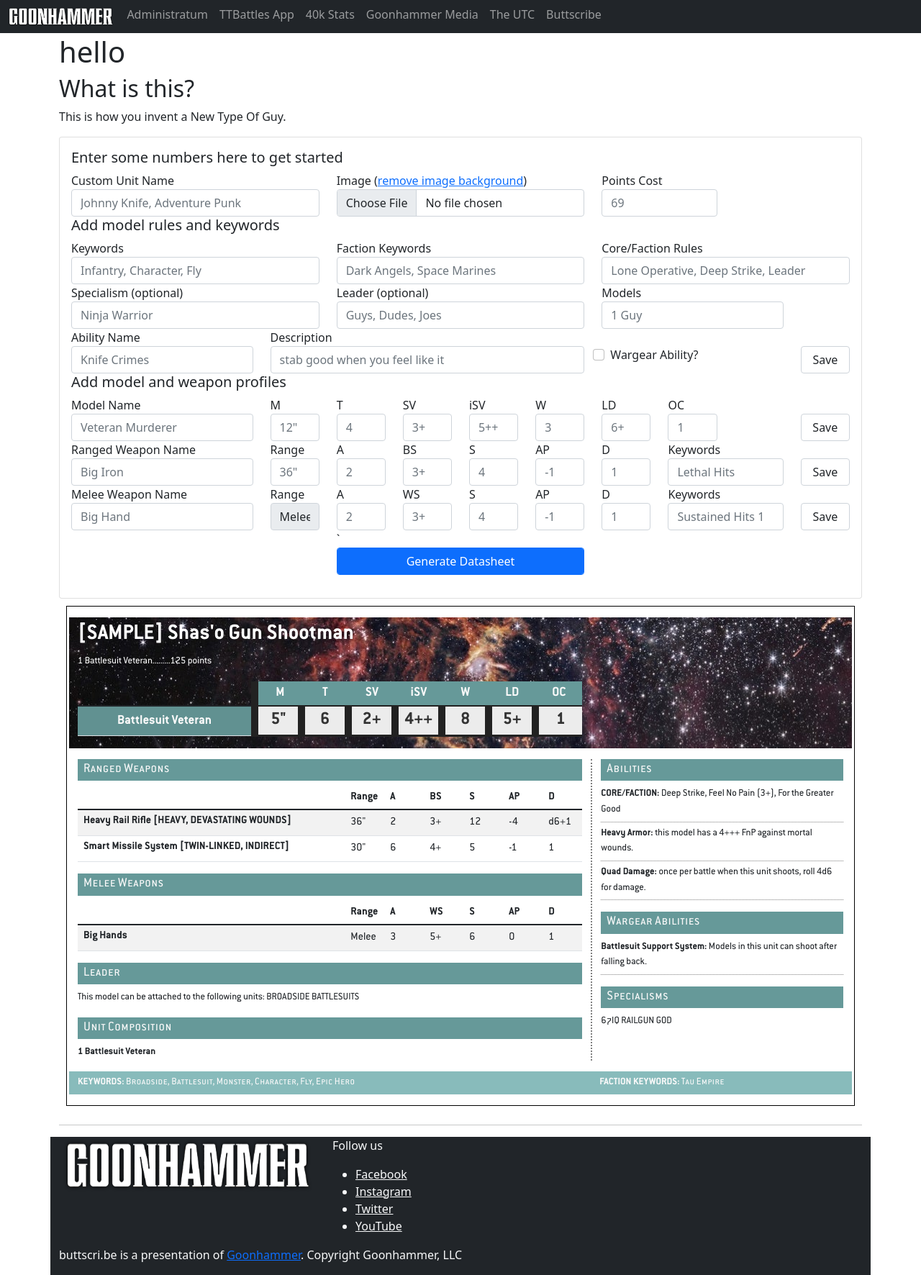
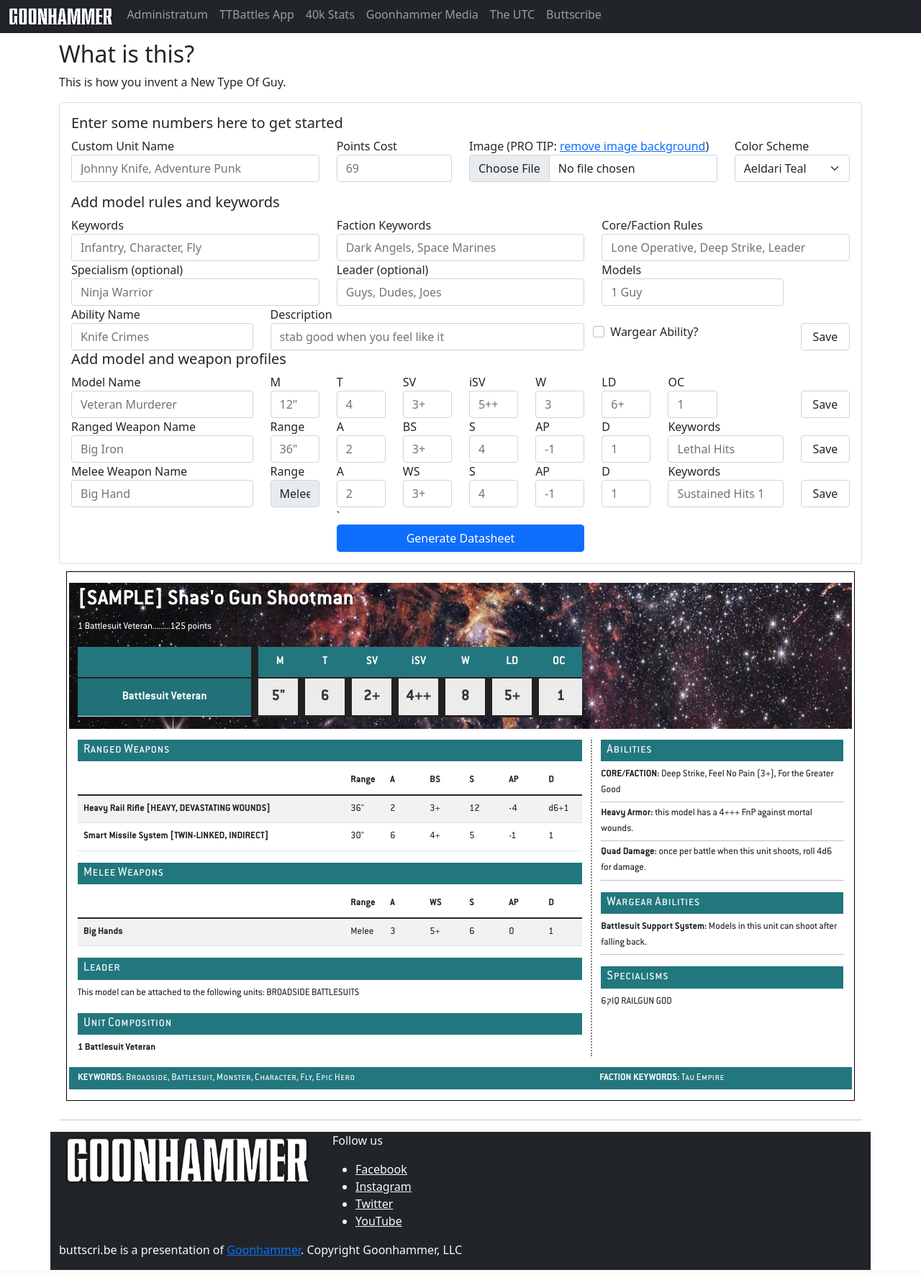
Before and after one commit to gregchiasson/warhams, a PHP site: page /custom.html in a window 1280 px wide. Shown: the whole page at 72% size. Run offline with PHP 8.4, Linux system fonts and the light colour scheme; some libraries are stand-ins or nearby versions.

Commit message:
color picker

```diff
--- a/public/css/site.css
+++ b/public/css/site.css
@@ -36,7 +36,7 @@ div.page {
   vertical-align: middle;
   color: #F9F9F9 !important;
   font-size:120%;
-  background-color: #699;
+  background-color: #777;
   /* border-right:10px solid #333; */
 }
 
@@ -72,7 +72,7 @@ table.guns td {
 }
 
 div.page div.header, div.page div.footer {
-  background-color: #8BB;
+  background-color: #777;
   color:#111;
 }
 
@@ -104,8 +104,19 @@ div.rules ul {
 #output h4 {
   color: #111;
   font-size: 130%;
-  background: #699;
+  background: #777;
   padding: 4px 8px;
   color: #F9F9F9;
   font-variant: small-caps;
 }
+
+#output div.ork h4, div.ork .header th, div.ork div.header, div.ork div.footer { background-color: #6b8335; }
+#output div.codex h4, div.codex .header th, div.codex div.header, div.codex div.footer { background-color: #243b43; }
+#output div.teal h4, div.teal .header th, div.teal div.header, div.teal div.footer { background-color: #22777e; }
+#output div.red h4, div.red .header th, div.red div.header, div.red div.footer { background-color: #a61033; }
+#output div.grey h4, div.ogreyrk .header th, div.grey div.header, div.grey div.footer { background-color: #4c5954; }
+#output div.guard h4, div.guard .header th, div.guard div.header, div.guard div.footer { background-color: #43543e; }
+#output div.otherred h4, div.otherred .header th, div.otherred div.header, div.otherred div.footer { background-color: #621f16; }
+#output div.purple h4, div.orpurplek .header th, div.purple div.header, div.purple div.footer { background-color: #644e72; }
+#output div.bronze h4, div.bronze .header th, div.bronze div.header, div.bronze div.footer { background-color: #775d43; }
+#output div.black h4, div.black .header th, div.black div.header, div.black div.footer { background-color: #000000; }
--- a/public/custom.html
+++ b/public/custom.html
@@ -1,14 +1,3 @@
-Codex Blue-grey 243b43
-Aeldari Teal 22777e
-Greenskin 6b8335
-Crucible Red a61033
-Mechanicus Standard Grey 4c5954
-Militarum Green 43543e
-Ministorum Red 621f16
-Excessive Purple 644e72
-Imperial Bronze 775d43
-Void Black 000000
-
 <!doctype html>
 <html lang="en">
   <head>
@@ -63,12 +52,28 @@ Void Black 000000
                   <div class="col-md-4">
                     <label>Custom Unit Name</label><input class="form-control" type="text" id="custom_sheet" placeholder="Johnny Knife, Adventure Punk"/>
                   </div>
+                  <div class="col-md-2">
+                    <label>Points Cost</label><input class="form-control" type="text" id="custom_points" placeholder="69"/>
+                  </div>
                   <div class="col-md-4">
-                    Image (<a target="_blank" href="https://www.adobe.com/express/feature/image/remove-background">remove image background</a>)
+                    Image (PRO TIP: <a target="_blank" href="https://www.adobe.com/express/feature/image/remove-background">remove image background</a>)
                     <input type="file" class="form-control" id="custom-image" accept="image/*">
                   </div>
                   <div class="col-md-2">
-                    <label>Points Cost</label><input class="form-control" type="text" id="custom_points" placeholder="69"/>
+                    <label>Color Scheme</label>
+
+                    <select class="form-select custom-select-lg mb-3" name="custom_color" id="custom_color">
+                      <option value="codex">Codex Blue-grey </option>
+                      <option value="teal" selected="selected">Aeldari Teal </option>
+                      <option value="ork">Greenskin</option>
+                      <option value="red">Crucible Red</option>
+                      <option value="grey">Mechanicus Standard Grey</option>
+                      <option value="guard">Militarum Green</option>
+                      <option value="otherred">Ministorum Red</option>
+                      <option value="purple">Excessive Purple</option>
+                      <option value="bronze">Imperial Bronze</option>
+                      <option value="black">Void Black</option>
+                    </select>
                   </div>
                 </div>
 
--- a/public/js/render.js
+++ b/public/js/render.js
@@ -32,7 +32,7 @@ const buttRender = {
   renderUnits(force, useCrusade=false) {
     var content = '';
     force['units'].forEach((unit) => {
-      content += buttRender.renderUnitCustom(unit, force['rules'], useCrusade);
+      content += buttRender.renderUnitCustom(unit);
     });
     return content;
   },
@@ -202,7 +202,7 @@ const buttRender = {
 
     return buttRender.makeTable(newGuns, 'guns');
   },
-  renderUnitCustom(unit) {
+  renderUnitCustom(unit, cssClass) {
     var abilities = {};
     Object.keys(unit['abilities'] || []).forEach((ruleName) => {
       if(!unit.rules[ruleName]) {
@@ -225,7 +225,7 @@ const buttRender = {
     const rules = Object.keys(unit.rules).length ? Object.keys(unit.rules).sort().join(', ') : 'None';
     abilities['<span class="keyword">CORE/FACTION</span>'] = rules;
 
-    return `<div id="custom_unit_card" class="page">
+    return `<div id="custom_unit_card" class="page ${cssClass}">
       <div class="row header">
         <div class="col-md-8">
           <h2>${unit.sheet}</h2>
@@ -262,61 +262,6 @@ const buttRender = {
     </div>
   </div>`;
   },
-  renderUnit(unit, skipRules, useCrusade) {
-    var abilities = {};
-    // filter out a few of the more obvious USRs.
-    // these still show up under rules, just not as abilities
-    buttRender.skippables().forEach((skip) => {
-      skipRules[skip] = 'Nope.';
-    });
-    Object.keys(unit['rules'] || []).forEach((ruleName) => {
-      skipRules[ruleName] = 'Nope.';
-    });
-    // anything that's in the army-wide rules also can be skipped
-    // these still show as rules, and the full text is available
-    // on the summary page, but they're too dang long
-    Object.keys(unit['abilities'] || []).forEach((ruleName) => {
-      if(!skipRules[ruleName]) {
-        abilities[ruleName] = unit['abilities'][ruleName];
-      }
-    });
-    return `<div class="page">
-      <div class="row">
-      <div class="col-md-11 header">
-        <div class="floater">${unit.models?.join(', ')}</div>
-        <h2>${unit.sheet} - ${unit.points} points</h2>
-        </div>
-      <div class="col-md-7">
-      ${buttRender.makeTable(unit.profiles)}
-      <h4>Ranged Weapons</h4>
-      ${buttRender.makeTable(unit.weapons['ranged'])}
-      <h4>Melee Weapons</h4>
-      ${buttRender.makeTable(unit.weapons['melee'])}
-      </div>
-      <div class="col-md-5">
-        <h4>Abilities</h4>
-        <div class="rules">${buttRender.hashToLi(abilities)}</div>
-        <!--
-        <h4>Wargear</h4>
-        <div class="rules">${buttRender.hashToLi(unit.wargear)}</div>
-        -->
-        <h4>Rules</h4>
-        <ul><li>${Object.keys(unit.rules).length ? Object.keys(unit.rules).sort().join(', ') : 'None'}</li></ul>
-        </div>
-      <div class="footer col-md-12"><strong>Keywords:</strong> ${unit.keywords.join(', ')}</div>
-    </div>
-    ${useCrusade ? buttRender.crusadeForm() : ''}
-  </div>`;
-  },
-  crusadeForm() {
-    return `
-    <div class="row">
-      <div class="col-md-11 header">
-        <h2>Crusade</h2>
-      </div>
-    </div>
-    `;
-  },
   makeTable(data, className) {
     var content = `<table class="table table-striped ${className}"><thead>`;
 
--- a/public/js/site.js
+++ b/public/js/site.js
@@ -52,7 +52,7 @@ function displayPreview() {
     leader: 'Broadside battlesuits'.split(',') || null,
     specialism: '67IQ Railgun god'
   };
-  unitHTML = buttRender.renderUnitCustom(unitJSONdemo, false);
+  unitHTML = buttRender.renderUnitCustom(unitJSONdemo, 'teal');
   $('#output').html(unitHTML);
 }
 
@@ -131,7 +131,9 @@ function bind() {
       specialism: $('#custom_specialism').val()
     };
 
-    unitHTML = buttRender.renderUnitCustom(unitJSON, false);
+    const cssClass = $('#custom_color').val();
+
+    unitHTML = buttRender.renderUnitCustom(unitJSON, cssClass);
     $('#output').html(unitHTML);
     $('#custom-download').show();
   });
```
